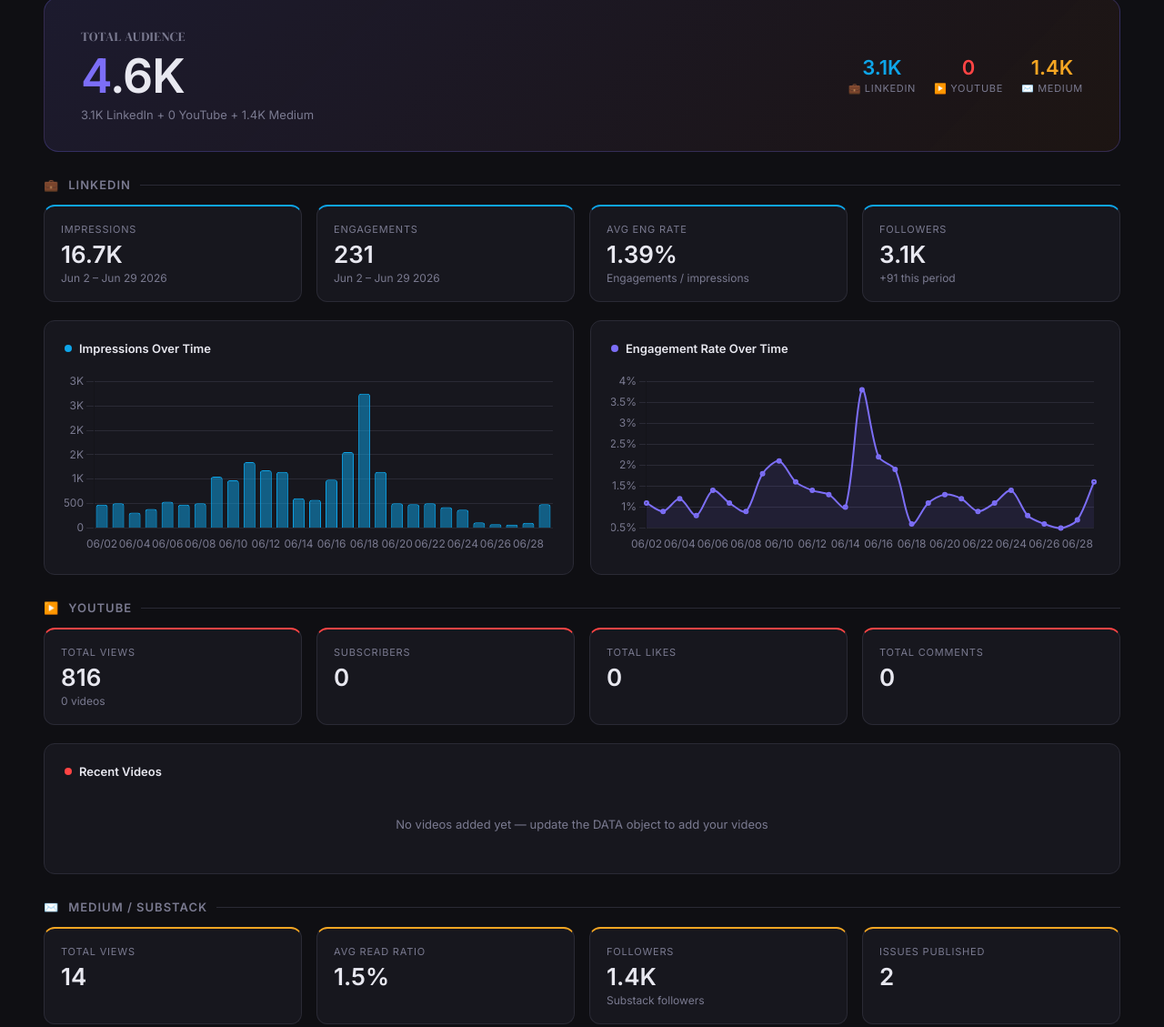
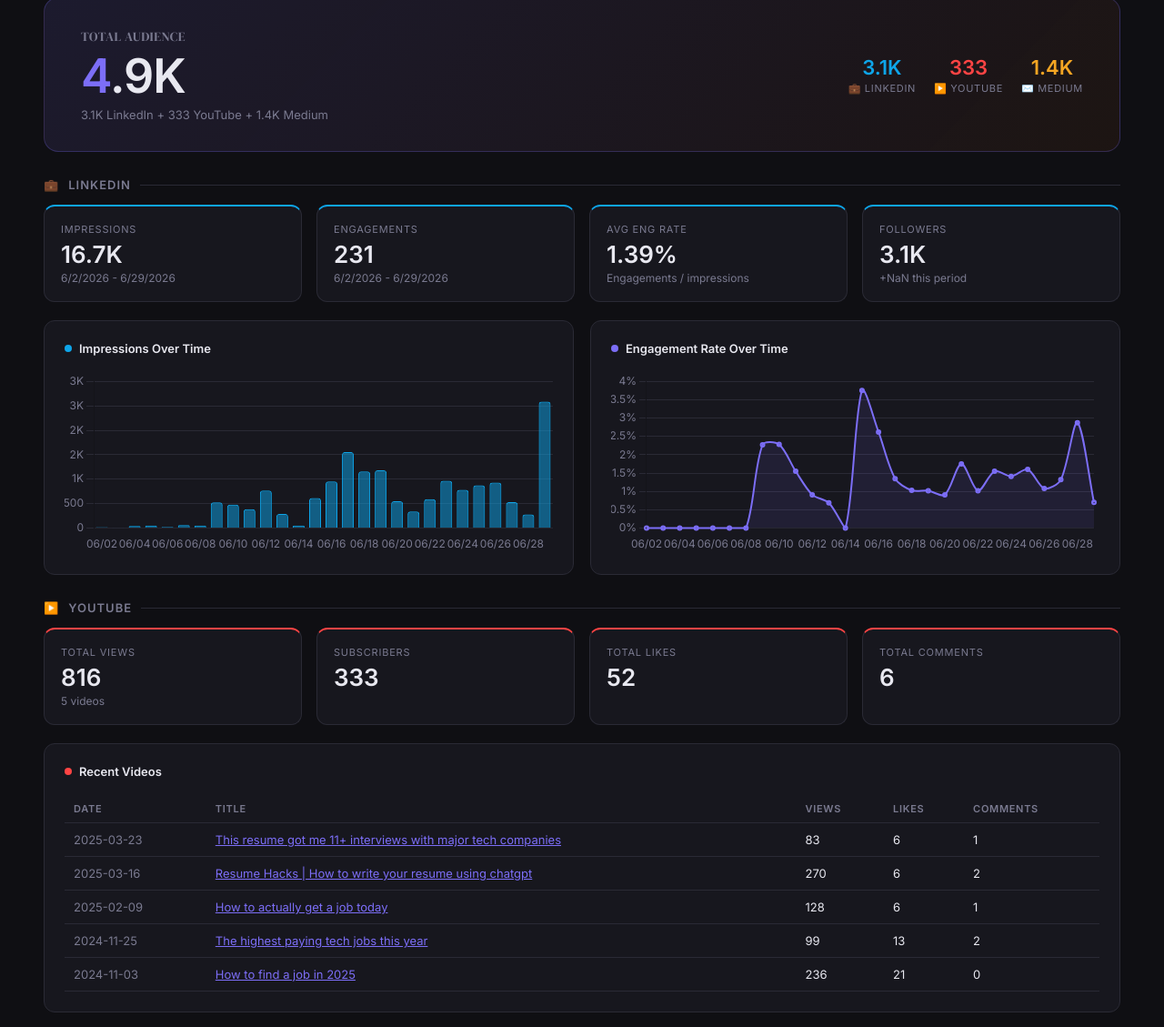
Before and after one commit to dmatinho/SocialMedia-Dashboard, a plain HTML site: page index.html in a window 1280 px wide. Shown: the part 138-1267 px from the top of the page at 91% size. Drawn offline with nearby package versions, Linux system fonts and the light colour scheme.

Commit message:
Add files via upload

```diff
--- a/index.html
+++ b/index.html
@@ -238,52 +238,33 @@
 //  ✏️  UPDATE THIS DATA OBJECT EVERY TIME YOU WANT TO REFRESH THE PAGE
 // ═══════════════════════════════════════════════════════════════════════
 const DATA = {
-  updatedAt: '2026-06-29',   // Date you last updated this file
+  updatedAt: '2026-06-29',
 
   linkedin: {
-    impressions: 16700,       // Total impressions
-    engagements: 231,         // Total engagements
-    engRate: 1.39,            // Avg engagement rate %
-    followers: 3132,          // Total followers
-    newFollowers: 91,         // New followers this period
-    period: 'Jun 2 – Jun 29 2026',
-    // Daily data for charts [date, impressions, engRate]
-    daily: [
-      ['06/02',480,1.1],['06/03',510,0.9],['06/04',320,1.2],['06/05',390,0.8],
-      ['06/06',540,1.4],['06/07',480,1.1],['06/08',510,0.9],['06/09',1050,1.8],
-      ['06/10',980,2.1],['06/11',1350,1.6],['06/12',1180,1.4],['06/13',1150,1.3],
-      ['06/14',610,1.0],['06/15',580,3.8],['06/16',990,2.2],['06/17',1555,1.9],
-      ['06/18',2747,0.6],['06/19',1150,1.1],['06/20',510,1.3],['06/21',490,1.2],
-      ['06/22',510,0.9],['06/23',430,1.1],['06/24',380,1.4],['06/25',120,0.8],
-      ['06/26',80,0.6],['06/27',70,0.5],['06/28',110,0.7],['06/29',490,1.6],
-    ],
+    impressions: 16667,
+    engagements: 231,
+    engRate: 1.39,
+    followers: 3132,
+    newFollowers: NaN,
+    period: '6/2/2026 - 6/29/2026',
+    daily: [["06/02",19,0],["06/03",7,0],["06/04",45,0],["06/05",52,0],["06/06",23,0],["06/07",62,0],["06/08",54,0],["06/09",528,2.27],["06/10",482,2.28],["06/11",388,1.55],["06/12",768,0.91],["06/13",291,0.69],["06/14",55,0],["06/15",613,3.75],["06/16",955,2.62],["06/17",1555,1.35],["06/18",1161,1.03],["06/19",1180,1.02],["06/20",548,0.91],["06/21",343,1.75],["06/22",590,1.02],["06/23",970,1.55],["06/24",781,1.41],["06/25",874,1.6],["06/26",930,1.08],["06/27",530,1.32],["06/28",279,2.87],["06/29",2584,0.7]],
   },
 
   youtube: {
-    views: 816,               // Total views
-    subscribers: 0,           // Total subscribers (update after connecting)
-    likes: 0,                 // Total likes
-    comments: 0,              // Total comments
-    videos: [
-      // { title, date, views, likes, comments, url }
-      // Add your videos here
-    ],
+    views: 816,
+    subscribers: 333,
+    likes: 52,
+    comments: 6,
+    videos: [{"title":"This resume got me 11+ interviews with major tech companies","date":"2025-03-23","views":83,"likes":6,"comments":1,"url":"https://youtube.com/watch?v=Ju0rA82vULs"},{"title":"Resume Hacks  | How to write your resume using chatgpt","date":"2025-03-16","views":270,"likes":6,"comments":2,"url":"https://youtube.com/watch?v=d2hcH-ja_Cg"},{"title":"How to actually get a job today","date":"2025-02-09","views":128,"likes":6,"comments":1,"url":"https://youtube.com/watch?v=RV1qL0k87do"},{"title":"The highest paying tech jobs this year","date":"2024-11-25","views":99,"likes":13,"comments":2,"url":"https://youtube.com/watch?v=NQnxbgsbvkw"},{"title":"How to find a job in 2025","date":"2024-11-03","views":236,"likes":21,"comments":0,"url":"https://youtube.com/watch?v=K_8i3Su0Unc"}],
   },
 
   medium: {
-    totalViews: 14,           // Total views across all issues
-    avgReadRatio: 1.5,        // Avg read ratio %
-    followers: 1420,          // Total Substack followers
-    issues: 2,                // Number of issues published
-    // Issues data for charts
-    issueData: [
-      { title: 'AI Adoption Is Not the Goal', date: '2026-06-16', views: 9,  readRatio: 1 },
-      { title: 'AI, Actually — Issue 01',     date: '2026-06-23', views: 5,  readRatio: 2 },
-    ],
-    // Monthly follower data from CSV
-    followerHistory: [
-      ['2026-04',1421],['2026-05',1421],['2026-06',1420],
-    ],
+    totalViews: 14,
+    avgReadRatio: 1.5,
+    followers: 1420,
+    issues: 2,
+    issueData: [{"title":"AI Adoption Is Not the Goal","date":"2026-06-16","views":9,"readRatio":1},{"title":"AI, Actually — Issue 01","date":"2026-06-23","views":5,"readRatio":2}],
+    followerHistory: [["2023-01",11],["2023-02",21],["2023-03",65],["2023-04",67],["2023-05",69],["2023-06",71],["2023-07",73],["2023-08",73],["2023-09",74],["2023-10",78],["2023-11",90],["2023-12",93],["2024-01",111],["2024-02",257],["2024-03",462],["2024-04",925],["2024-05",1183],["2024-06",1333],["2024-07",1363],["2024-08",1373],["2024-09",1381],["2024-10",1384],["2024-11",1388],["2024-12",1400],["2025-01",1409],["2025-02",1419],["2025-03",1420],["2025-04",1424],["2025-05",1424],["2025-06",1424],["2025-07",1423],["2025-08",1425],["2025-09",1424],["2025-10",1423],["2025-11",1423],["2025-12",1424],["2026-01",1424],["2026-02",1424],["2026-03",1422],["2026-04",1421],["2026-05",1421],["2026-06",1420]],
   },
 };
 // ═══════════════════════════════════════════════════════════════════════
```
